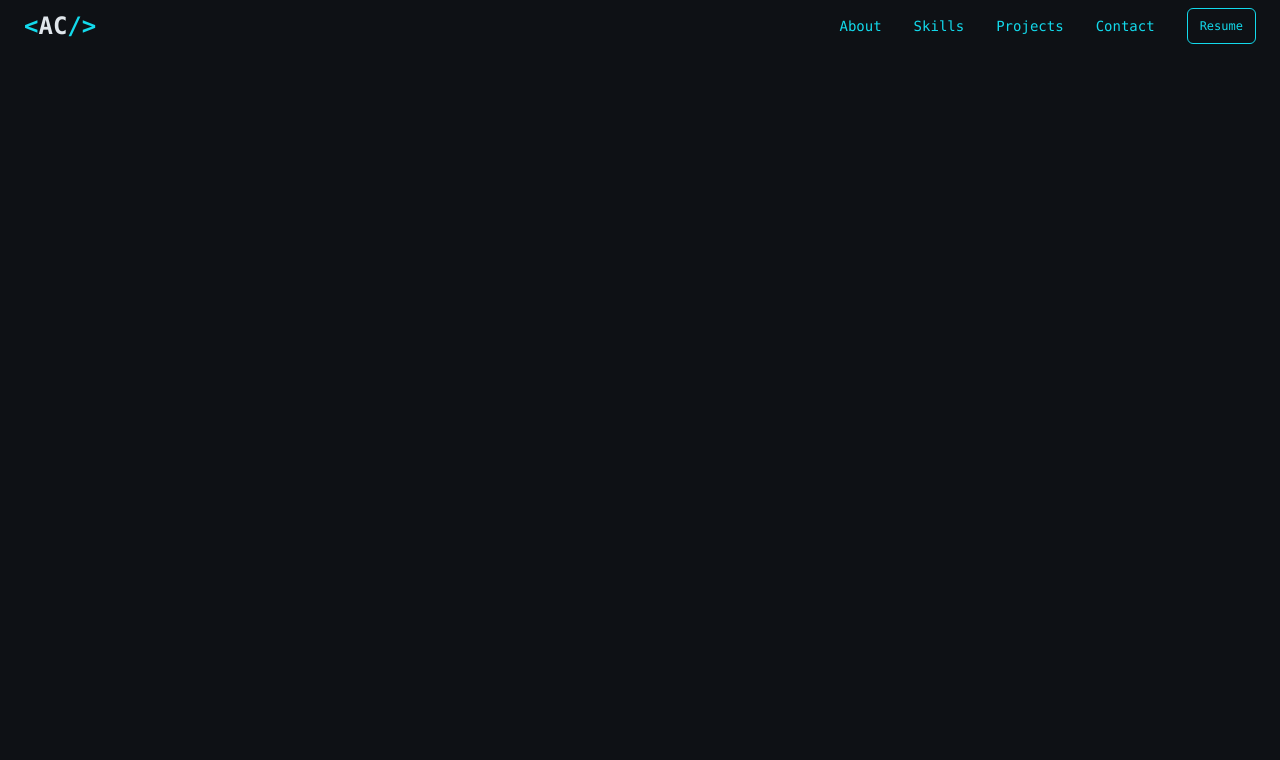
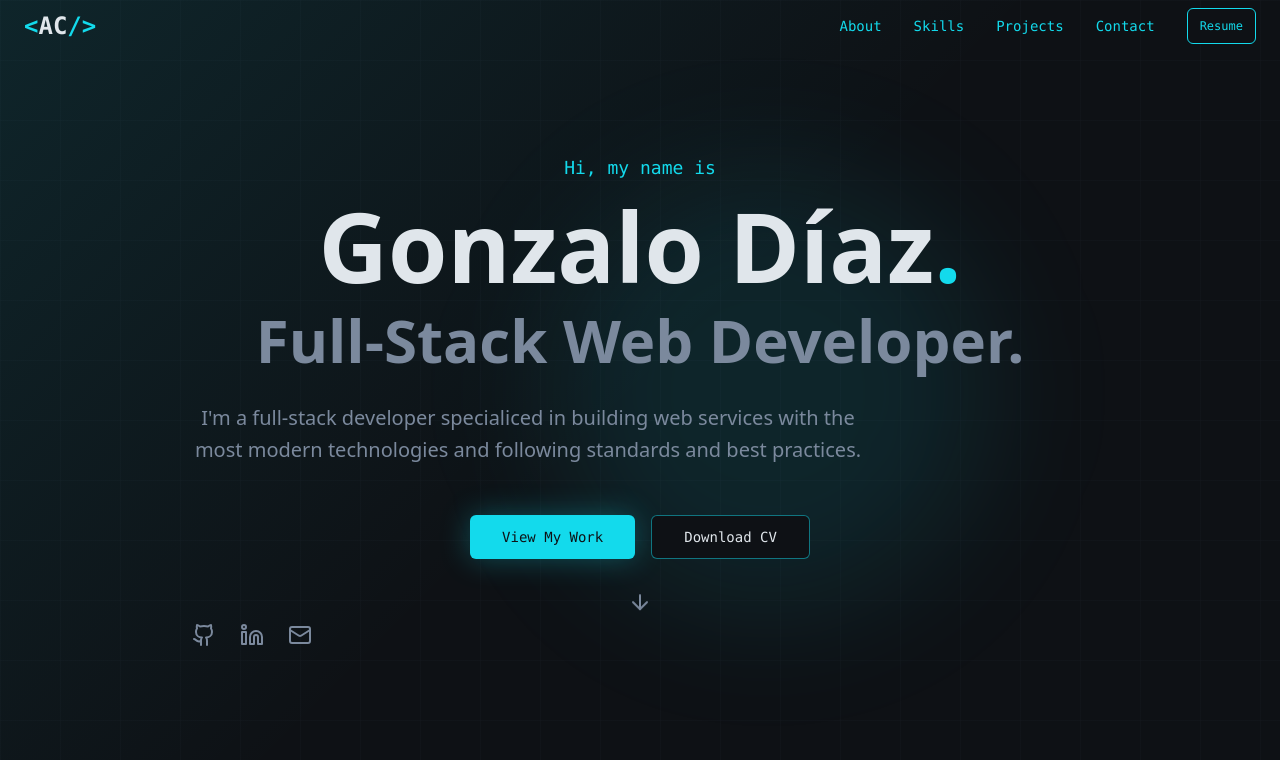
Before and after one commit to gonzalodiazcanavate/portfolio, a React app in the folder frontend/: page / in a window 1280 px wide. Shown: the top 760 px of the page. Built offline with nearby package versions, Linux system fonts and the light colour scheme; the HTML template or start-up script is replaced by a standard one.

Commit message:
feat: Hero añadido.

```diff
--- a/frontend/src/App.css
+++ b/frontend/src/App.css
@@ -1,7 +1,7 @@
 #root {
   max-width: 1280px;
-  margin: 0 auto;
-  padding: 2rem;
+  margin: 0;
+  padding: 0;
   text-align: center;
 }
 
--- a/frontend/src/components/Hero.tsx
+++ b/frontend/src/components/Hero.tsx
@@ -1,22 +1,24 @@
 import {ArrowDown, Github, Linkedin, Mail} from 'lucide-react';
+import {Button} from './ul/Button';
 
 const Hero = () => {
   return (
     <section className="relative min-h-screen flex items-center justify-center overflow-hidden">
-      {/* Grid pattern background */}
+      {/* background de celdas */}
       <div className="absolute inset-0 grid-pattern opacity-30" />
 
-      {/* Gradient overlay */}
+      {/* Gradient */}
       <div
         className="absolute inset-0 pointer-events-none"
         style={{background: 'var(--gradient-hero)'}}
       />
 
-      {/* Floating orb */}
+      {/* Efecto orbe azul pulsante */}
       <div className="absolute top-1/4 right-1/4 w-96 h-96 bg-primary/10 rounded-full blur-3xl animate-glow-pulse" />
 
+      {/* Contenido */}
       <div className="container relative z-10 px-6">
-        <div className="max-w-4xl">
+        <div className="max-w-4xl mx-auto">
           {/* Greeting */}
           <p className="font-mono text-primary mb-4 text-lg animate-fade-up" style={{animationDelay: '0.1s'}}>
             Hi, my name is
@@ -27,7 +29,7 @@ const Hero = () => {
             className="text-5xl md:text-7xl lg:text-8xl font-bold mb-4 animate-fade-up"
             style={{animationDelay: '0.2s'}}
           >
-            Alex Chen<span className="text-primary">.</span>
+            Gonzalo Díaz<span className="text-primary">.</span>
           </h1>
 
           {/* Tagline */}
@@ -35,7 +37,7 @@ const Hero = () => {
             className="text-3xl md:text-5xl lg:text-6xl font-bold text-muted-foreground mb-8 animate-fade-up"
             style={{animationDelay: '0.3s'}}
           >
-            I build things for the web.
+            Full-Stack Web Developer.
           </h2>
 
           {/* Description */}
@@ -43,21 +45,21 @@ const Hero = () => {
             className="text-lg md:text-xl text-muted-foreground max-w-2xl mb-12 leading-relaxed animate-fade-up"
             style={{animationDelay: '0.4s'}}
           >
-            I'm a full-stack developer specializing in building exceptional digital experiences.
-            Currently focused on creating accessible, human-centered products with modern technologies.
+            I'm a full-stack developer specialiced in building web services with the most modern
+            technologies and following standards and best practices.
           </p>
 
           {/* CTA Buttons */}
           <div
-            className="flex flex-wrap gap-4 mb-16 animate-fade-up"
+            className="flex flex-wrap gap-4 justify-center mb-16 animate-fade-up"
             style={{animationDelay: '0.5s'}}
           >
-            <button size="lg" className="font-mono glow hover:glow-strong transition-shadow">
+            <Button size="lg" className="font-mono glow hover:glow-strong transition-[box-shadow] duration-300">
               View My Work
-            </button>
-            <button size="lg" variant="outline" className="font-mono border-primary/50 hover:bg-primary/10">
+            </Button>
+            <Button size="lg" variant="outline" className="font-mono border-primary/50 hover:bg-primary/10">
               Download CV
-            </button>
+            </Button>
           </div>
 
           {/* Social Links */}
@@ -66,14 +68,16 @@ const Hero = () => {
             style={{animationDelay: '0.6s'}}
           >
             <a
-              href="#"
+              href="https://github.com/gonzalodiazcanavate"
               className="text-muted-foreground hover:text-primary transition-colors"
               aria-label="GitHub"
             >
               <Github className="w-6 h-6" />
             </a>
             <a
-              href="#"
+              href="https://www.linkedin.com/in/gonzalo-díaz-cañavate-5884912aa
+
+"
               className="text-muted-foreground hover:text-primary transition-colors"
               aria-label="LinkedIn"
             >
--- a/frontend/src/index.css
+++ b/frontend/src/index.css
@@ -93,14 +93,6 @@
     background-image: var(--gradient-text);
   }
 
-  .glow {
-    box-shadow: var(--glow-primary);
-  }
-
-  .glow-strong {
-    box-shadow: var(--glow-primary-strong);
-  }
-
   .grid-pattern {
     background-image:
       linear-gradient(hsl(var(--border) / 0.5) 1px, transparent 1px),
@@ -131,6 +123,15 @@
     overflow: hidden;
     white-space: nowrap;
     border-right: 2px solid hsl(var(--primary));
+  }
+
+  .glow {
+    box-shadow: var(--glow-primary);
+    transition: box-shadow 300ms ease-out;
+  }
+
+  .glow:hover {
+    box-shadow: var(--glow-primary-strong);
   }
 
   @keyframes fade-up {
--- a/frontend/src/pages/Index.tsx
+++ b/frontend/src/pages/Index.tsx
@@ -1,3 +1,4 @@
+import Hero from '@/components/Hero';
 import Navbar from '@/components/Navbar';
 
 const Index = () => {
@@ -5,8 +6,9 @@ const Index = () => {
     <div className="min-h-screen bg-background">
       <Navbar />
       <main>
+
+        <Hero />
         { /*
-        <Hero />
         <About />
         <Skills />
         <Projects />
```
